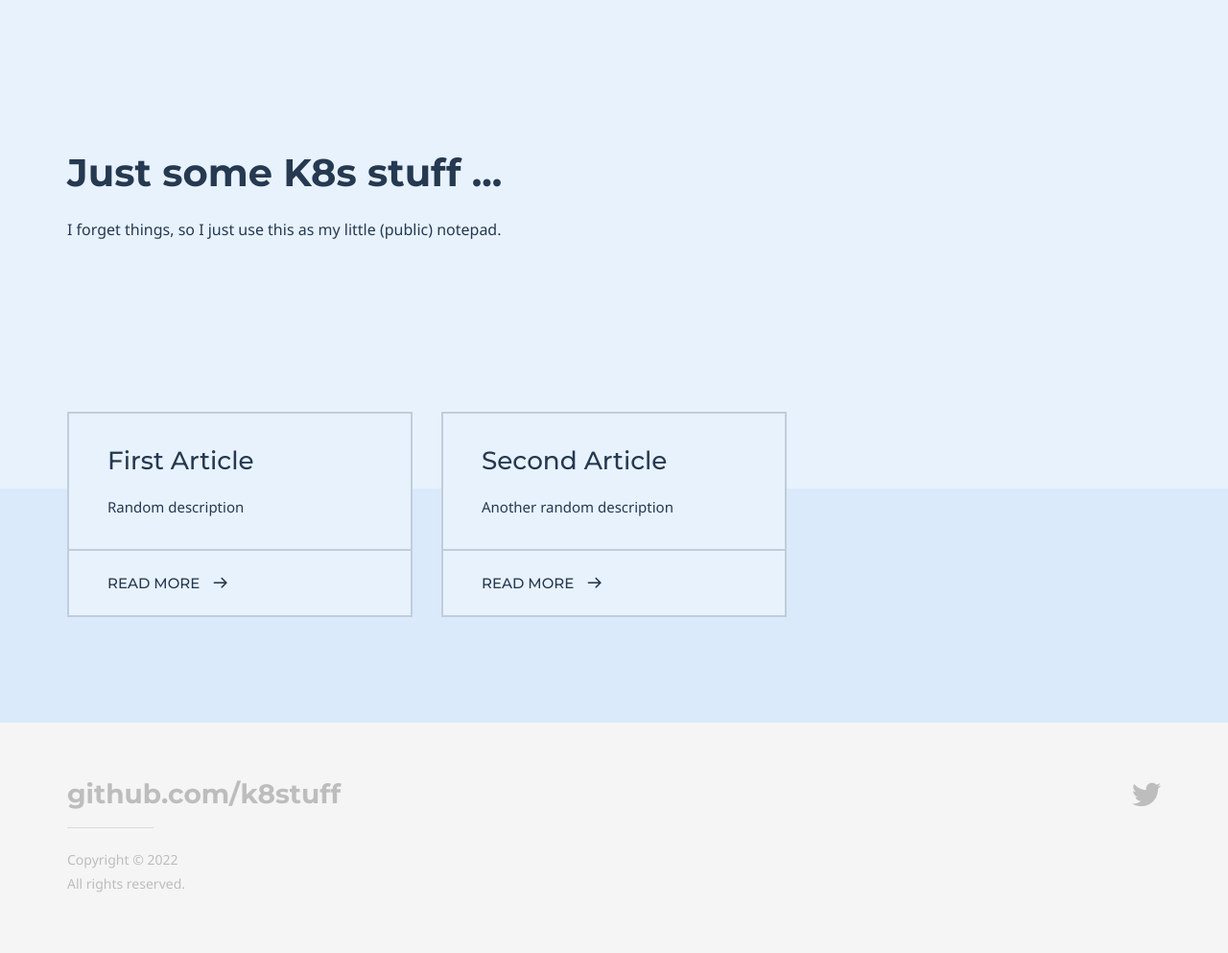
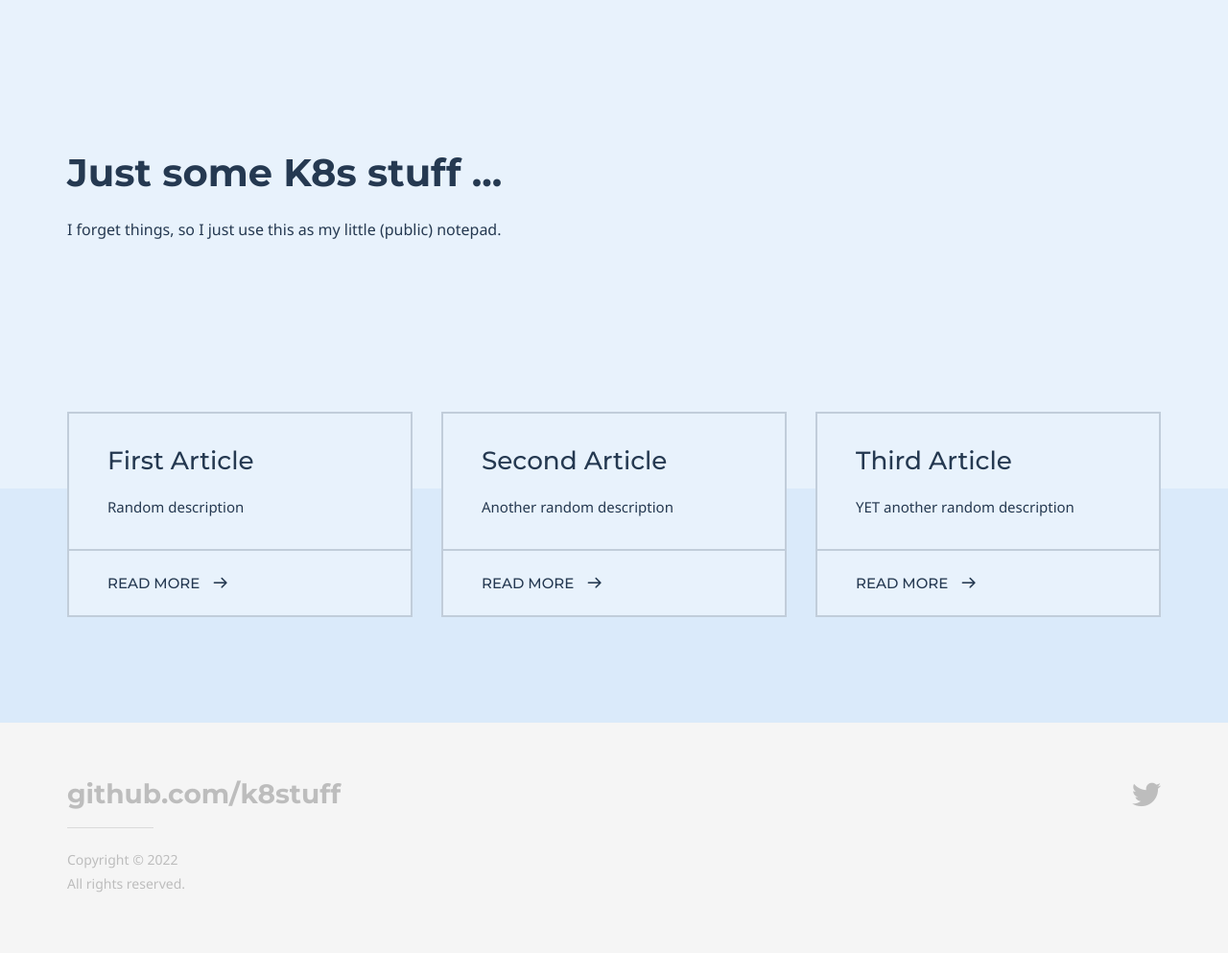
Before and after one commit to k8stuff/Some-K8-Stuff, a Jekyll site: the page built from index.md, in a window 1280 px wide. Shown: the whole page at 96% size. Built offline with Jekyll 4.4.1, drawn with Linux system fonts in a browser that asks for light colours; some web fonts are replaced.

Commit message:
Update index.md

```diff
--- a/index.md
+++ b/index.md
@@ -16,11 +16,11 @@ description: I forget things, so I just use this as my little (public) notepad.
 #      external_url: true
 
 # Author box
-author:
-    title: About Author
-    title_url: '#'
-    external_url: true
-    description:
+#author:
+#    title: About Author
+#    title_url: '#'
+#    external_url: true
+#    description:
 
 # Grid navigation
 grid_navigation:
@@ -33,4 +33,9 @@ grid_navigation:
       excerpt: Another random description
       cta: Read more
       url: '#'
+
+    - title: Third Article
+      excerpt: YET another random description
+      cta: Read more
+      url: '#'
 ---
```
